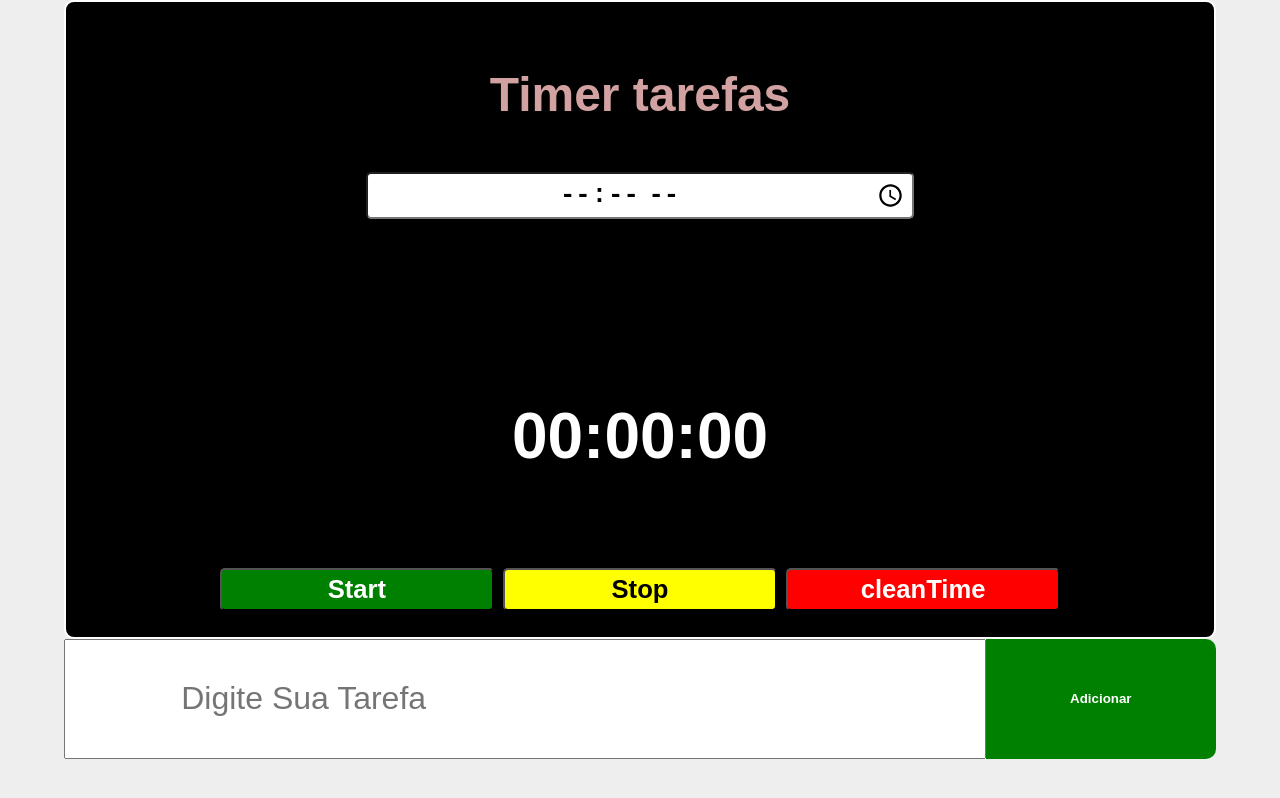
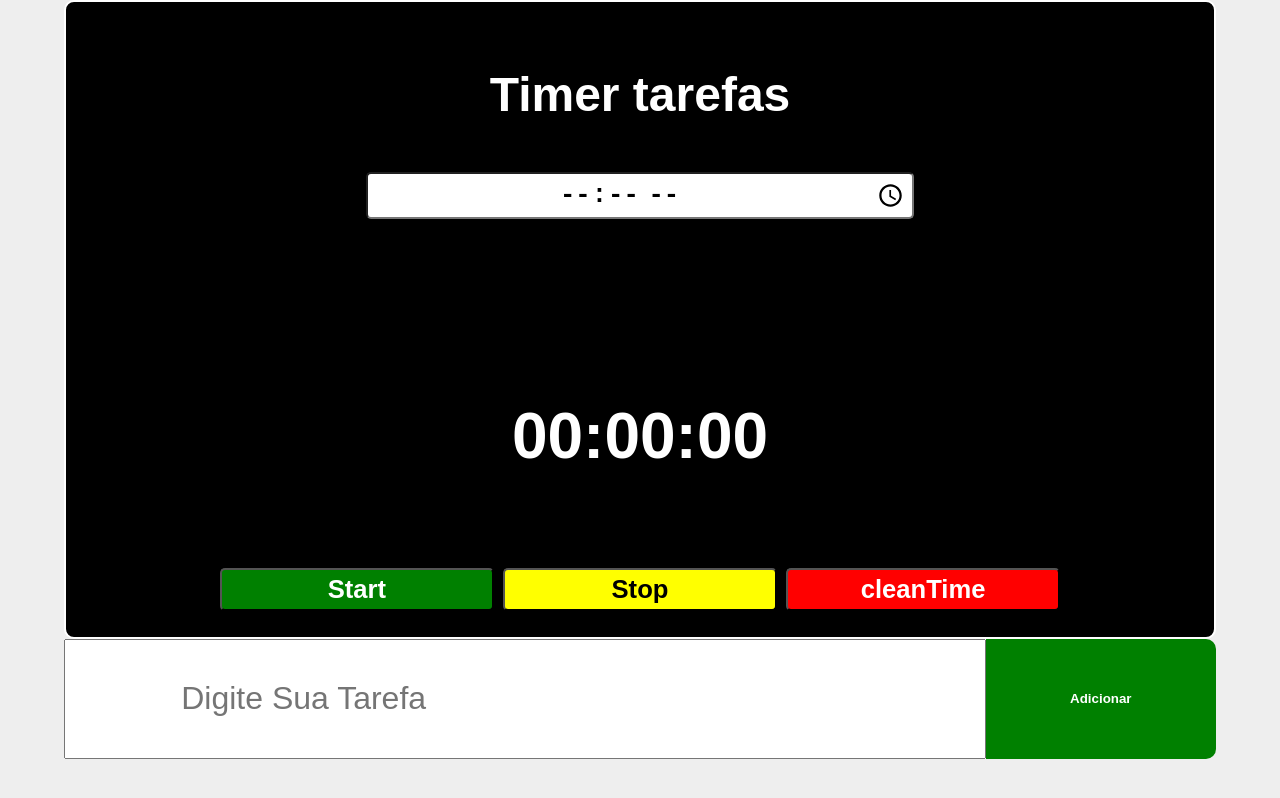
Before and after one commit to rafael-da-silva-pereira/lista-tarefas-objetivos, a plain HTML site: page index.html in a window 1280 px wide. Drawn offline with Linux system fonts and the light colour scheme.

Commit message:
alterei titulo do timer

```diff
--- a/css/style.css
+++ b/css/style.css
@@ -46,7 +46,8 @@ header {
 }
 
 .h2Timer {
-    color: rgb(210, 161, 161);
+    color: white;
+    font-weight: bold;
 }
 
 #quantidadeTempo {
```
